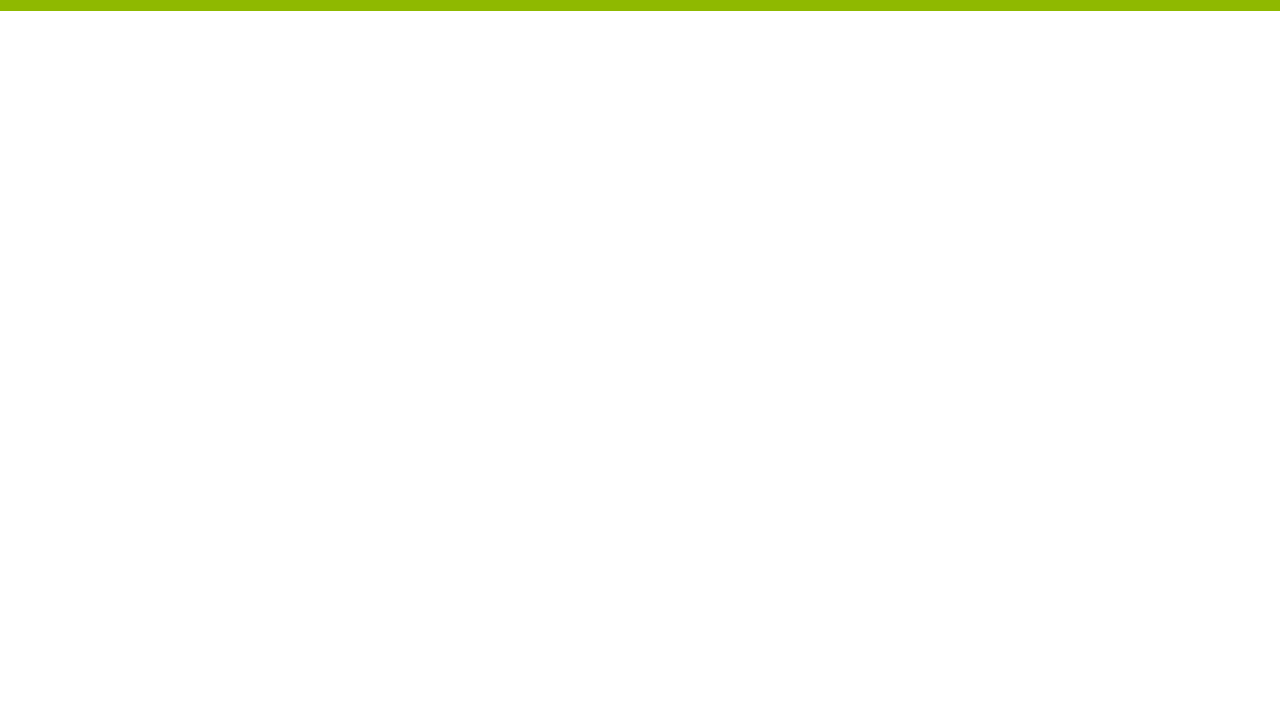
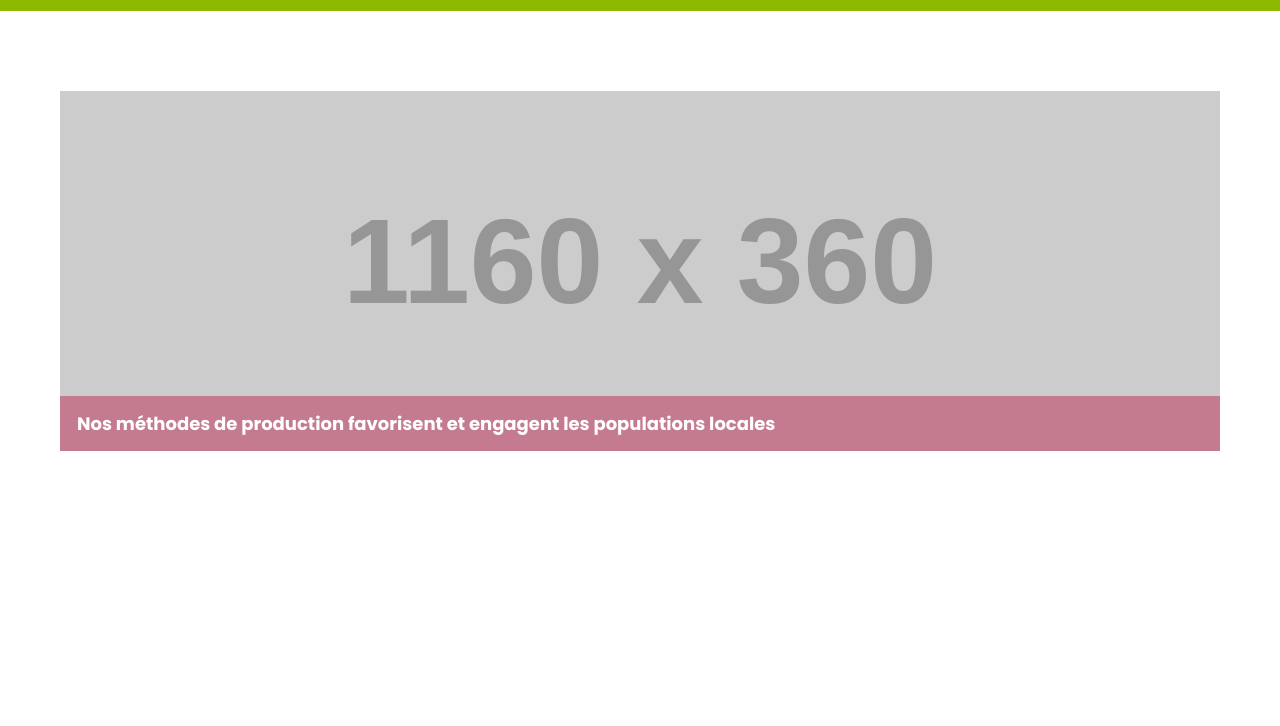
Before and after one commit to Dylhunt46/le-royaume-du-the, a plain HTML site: page index.html in a window 1280 px wide. Shown: the part 74-800 px from the top of the page. Drawn offline with Linux system fonts and the light colour scheme; placeholder pictures from the web are drawn by us.

Commit message:
ADD section main image

```diff
--- a/index.html
+++ b/index.html
@@ -23,6 +23,12 @@
             <a href="#"><i class="fa-solid fa-basket-shopping"></i> Panier</a>
         </div>
     </header>
+    <section class="main-image">
+        <img src='http://fakeimg.pl/1160x360?font=lobster' alt='' />
+        <div>
+            <p>Nos méthodes de production favorisent et engagent les populations locales</p>
+        </div>
+    </section>
 </body>
 
 
--- a/style.css
+++ b/style.css
@@ -13,6 +13,12 @@ header {
 
 h1 {
     font-size: 22px;
+    font-weight: bold;
+}
+
+section {
+    width: 1160px;
+    margin: 0 auto;
 }
 
 header a {
@@ -21,6 +27,7 @@ header a {
     font-size: 18px;
     padding: 12px;
     border: 2px solid #fff;
+    font-weight: bold;
 }
 
 header a:hover {
@@ -35,3 +42,27 @@ header div {
     align-items: center;
     padding: 15px 0;
 }
+
+.main-image {
+    position: relative;
+    margin-top: 80px;
+}
+
+.main-image div {
+    background-color: rgba(185, 0, 50, 0.4);
+    height: 55px;
+    display: flex;
+    align-items: center;
+    width: 100%;
+
+    position: absolute;
+    bottom: 7px;
+    left: 0;
+}
+
+.main-image p {
+    font-size: 18px;
+    font-weight: bold;
+    color: #fff;
+    margin: 0 17px;
+}
```
